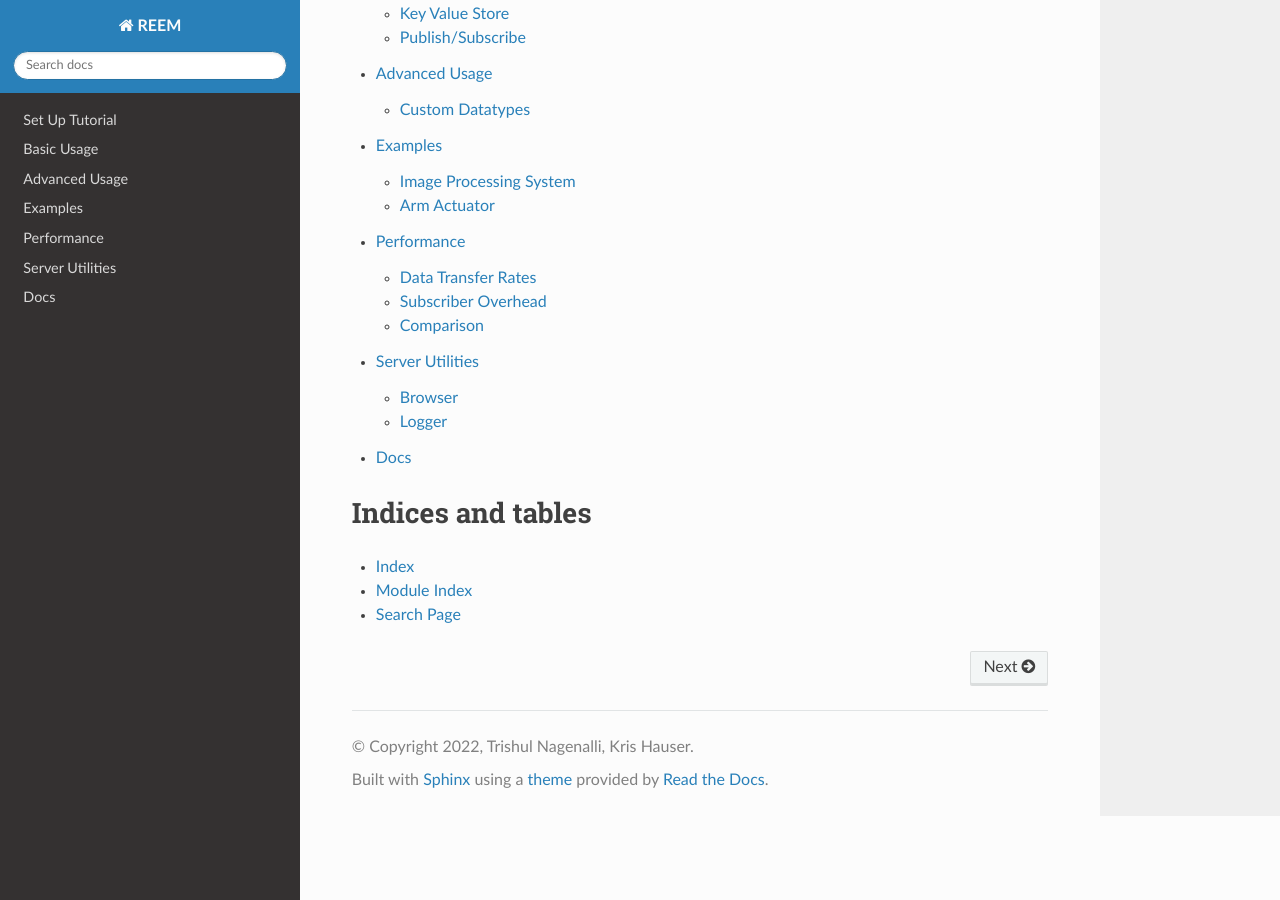
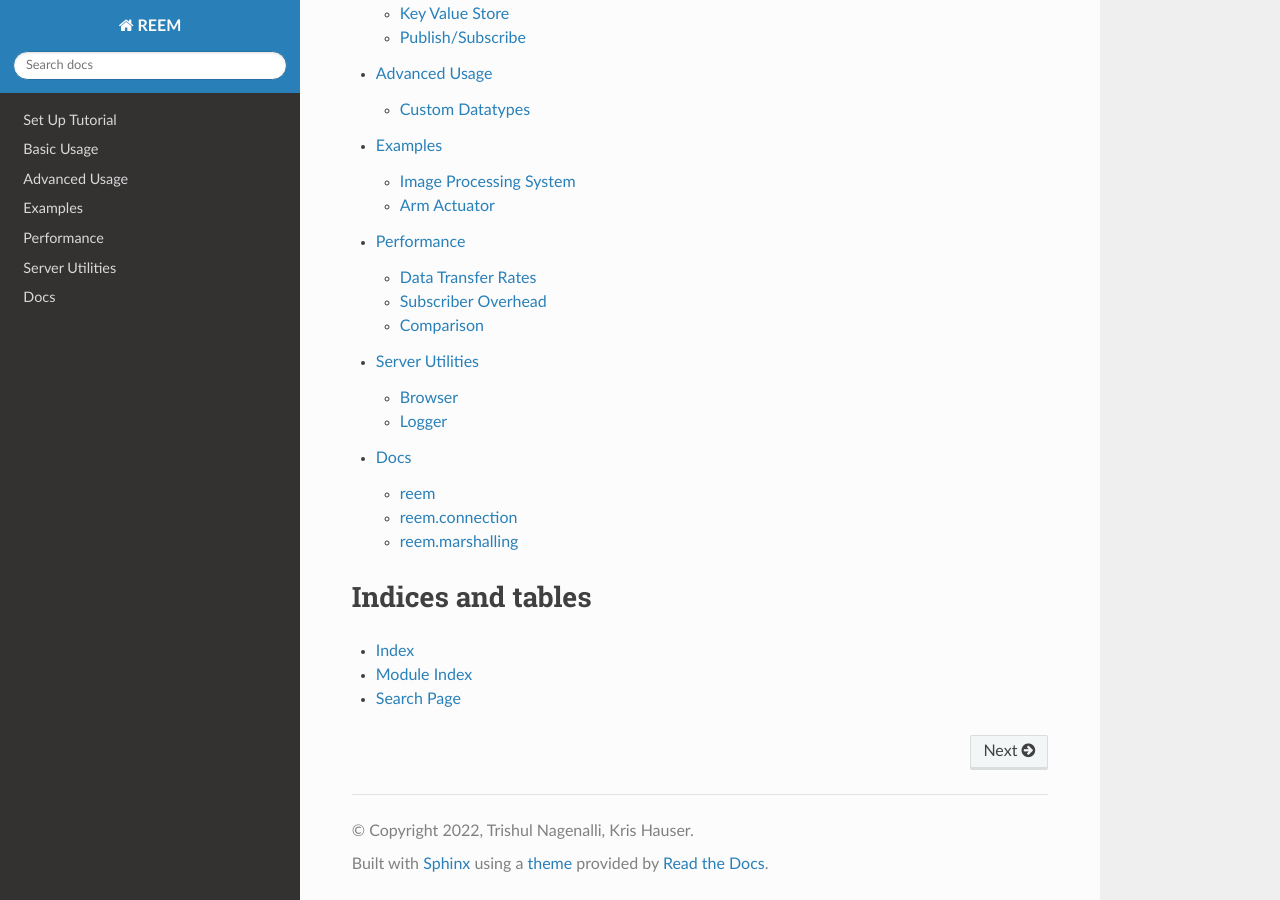
Before and after one commit to tn74/reem, a Sphinx documentation site: the page built from docs/index.rst, in a window 1280 px wide and 900 px high, scrolled down 909 px. Built offline with Sphinx 7.4.7 and the Read the Docs theme 2.0.0, drawn with Linux system fonts in a browser that asks for light colours.

```diff
--- a/docs/conf.py
+++ b/docs/conf.py
@@ -22,7 +22,7 @@ copyright = '2022, Trishul Nagenalli, Kris Hauser'
 author = 'Trishul Nagenalli, Kris Hauser'
 
 # The full version, including alpha/beta/rc tags
-release = 'v1.0'
+release = 'v0.1.1'
 
 
 # -- General configuration ---------------------------------------------------
--- a/docs/docs.rst
+++ b/docs/docs.rst
@@ -1,12 +1,25 @@
 Docs
 ==================
 
+reem
+----
+
+.. automodule:: reem
+    :members:
+    :private-members:
+    :inherited-members:
+
+reem.connection
+---------------
 
 .. automodule:: reem.connection
     :members:
     :private-members:
     :inherited-members:
 
+reem.marshalling
+----------------
+
 .. automodule:: reem.marshalling
     :members:
     :private-members:
```
